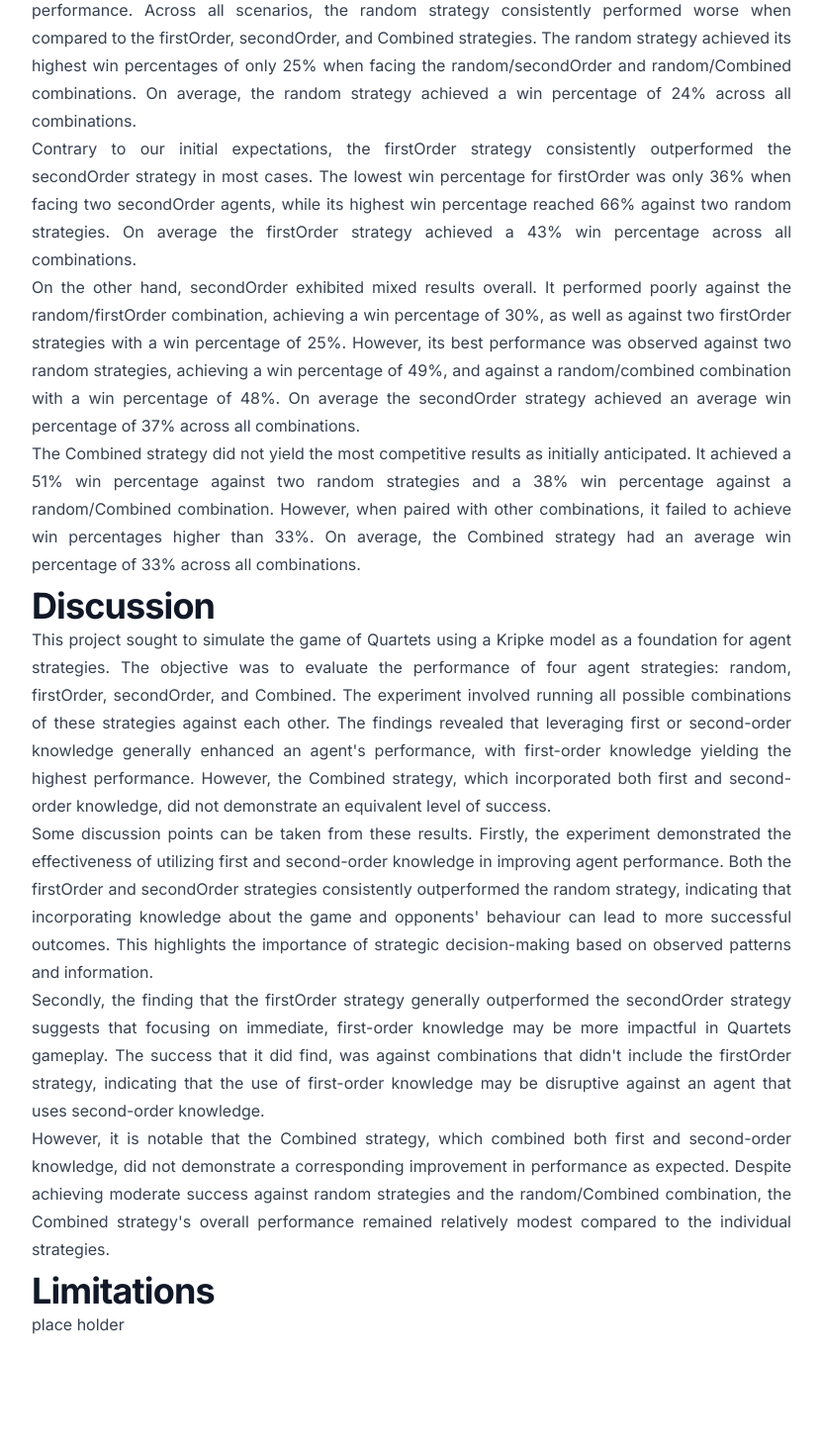
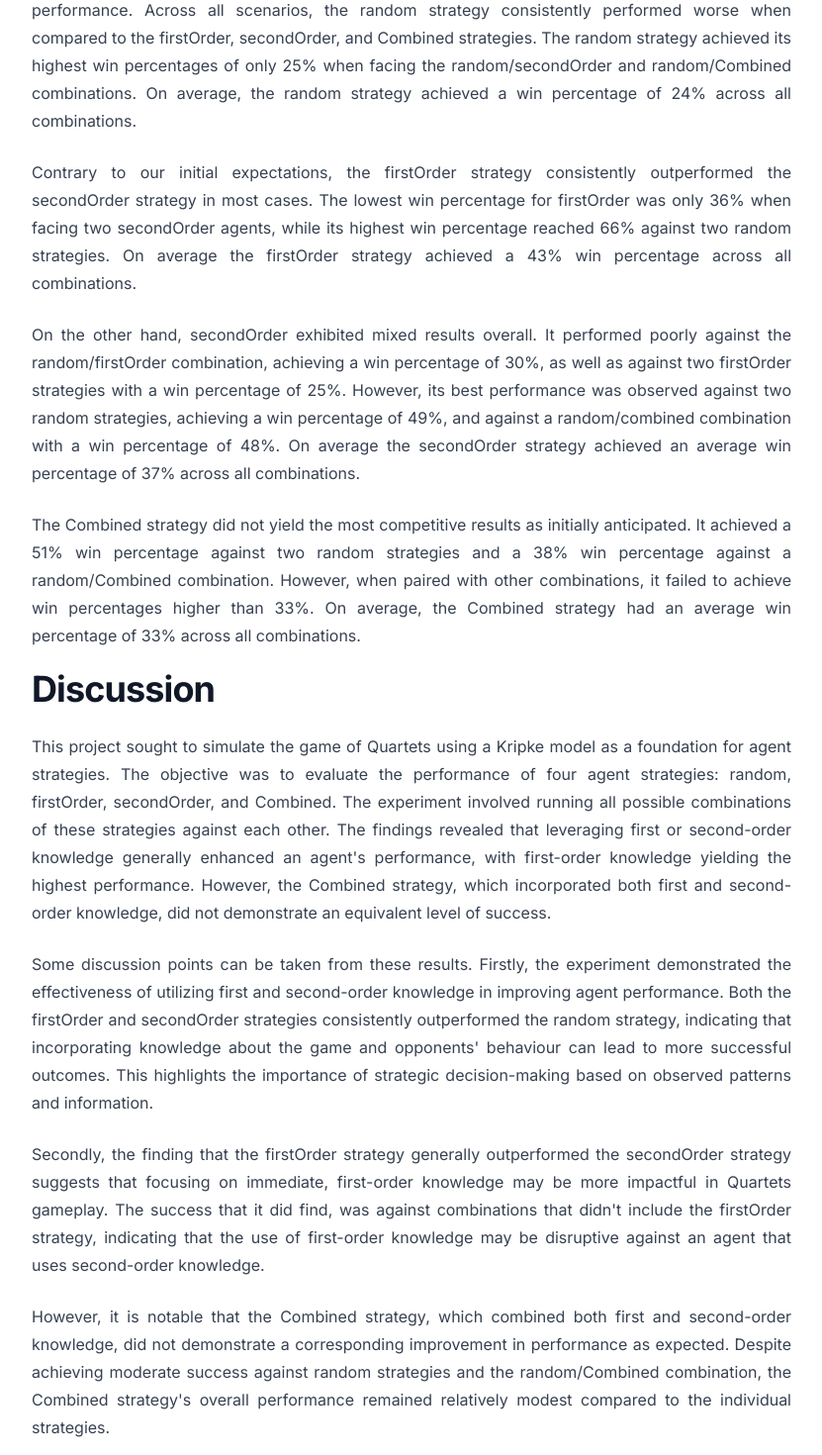
Before and after one commit to koole/quartets-web, a Next.js app: page /discussion in a window 1280 px wide. Shown: the part 320-1790 px from the top of the page at 99% size, without its empty margins (224-1055 px from the left). Built offline with nearby package versions, Linux system fonts and the light colour scheme.

Commit message:
just design of discussion

```diff
--- a/src/app/discussion/page.tsx
+++ b/src/app/discussion/page.tsx
@@ -16,31 +16,32 @@ export default function Home() {
           <p className="mt-6">
             The table data validates our hypothesis that the random strategy would demonstrate the weakest performance. Across all scenarios, the random strategy consistently performed worse when compared to the firstOrder, secondOrder, and Combined strategies. The random strategy achieved its highest win percentages of only 25% when facing the random/secondOrder and random/Combined combinations. On average, the random strategy achieved a win percentage of 24% across all combinations.
           </p>
-          <p>
+
+          <p className="mt-6">
             Contrary to our initial expectations, the firstOrder strategy consistently outperformed the secondOrder strategy in most cases. The lowest win percentage for firstOrder was only 36% when facing two secondOrder agents, while its highest win percentage reached 66% against two random strategies. On average the firstOrder strategy achieved a 43% win percentage across all combinations.
           </p>
-          <p>
+          <p className="mt-6">
             On the other hand, secondOrder exhibited mixed results overall. It performed poorly against the random/firstOrder combination, achieving a win percentage of 30%, as well as against two firstOrder strategies with a win percentage of 25%. However, its best performance was observed against two random strategies, achieving a win percentage of 49%, and against a random/combined combination with a win percentage of 48%. On average the secondOrder strategy achieved an average win percentage of 37% across all combinations.
           </p>
-          <p>
+          <p className="mt-6">
             The Combined strategy did not yield the most competitive results as initially anticipated. It achieved a 51% win percentage against two random strategies and a 38% win percentage against a random/Combined combination. However, when paired with other combinations, it failed to achieve win percentages higher than 33%. On average, the Combined strategy had an average win percentage of 33% across all combinations.
           </p>
-          <h1 className="mt-2 text-3xl font-bold tracking-tight text-gray-900 sm:text-4xl">
+          <h1 className="mt-5 text-3xl font-bold tracking-tight text-gray-900 sm:text-4xl">
             Discussion
           </h1>
-          <p>
+          <p className="mt-6">
             This project sought to simulate the game of Quartets using a Kripke model as a foundation for agent strategies. The objective was to evaluate the performance of four agent strategies: random, firstOrder, secondOrder, and Combined. The experiment involved running all possible combinations of these strategies against each other. The findings revealed that leveraging first or second-order knowledge generally enhanced an agent's performance, with first-order knowledge yielding the highest performance. However, the Combined strategy, which incorporated both first and second-order knowledge, did not demonstrate an equivalent level of success.
           </p>
-          <p>
+          <p className="mt-6">
             Some discussion points can be taken from these results. Firstly, the experiment demonstrated the effectiveness of utilizing first and second-order knowledge in improving agent performance. Both the firstOrder and secondOrder strategies consistently outperformed the random strategy, indicating that incorporating knowledge about the game and opponents' behaviour can lead to more successful outcomes. This highlights the importance of strategic decision-making based on observed patterns and information.
           </p>
-          <p>
+          <p className="mt-6">
             Secondly, the finding that the firstOrder strategy generally outperformed the secondOrder strategy suggests that focusing on immediate, first-order knowledge may be more impactful in Quartets gameplay. The success that it did find, was against combinations that didn't include the firstOrder strategy, indicating that the use of first-order knowledge may be disruptive against an agent that uses second-order knowledge.
           </p>
-          <p>
+          <p className="mt-6">
             However, it is notable that the Combined strategy, which combined both first and second-order knowledge, did not demonstrate a corresponding improvement in performance as expected. Despite achieving moderate success against random strategies and the random/Combined combination, the Combined strategy's overall performance remained relatively modest compared to the individual strategies.
           </p>
-          <h2 className="mt-2 text-3xl font-bold tracking-tight text-gray-900 sm:text-4xl">
+          <h2 className="mt-5 text-3xl font-bold tracking-tight text-gray-900 sm:text-4xl">
             Limitations
           </h2>
           <p>
```
